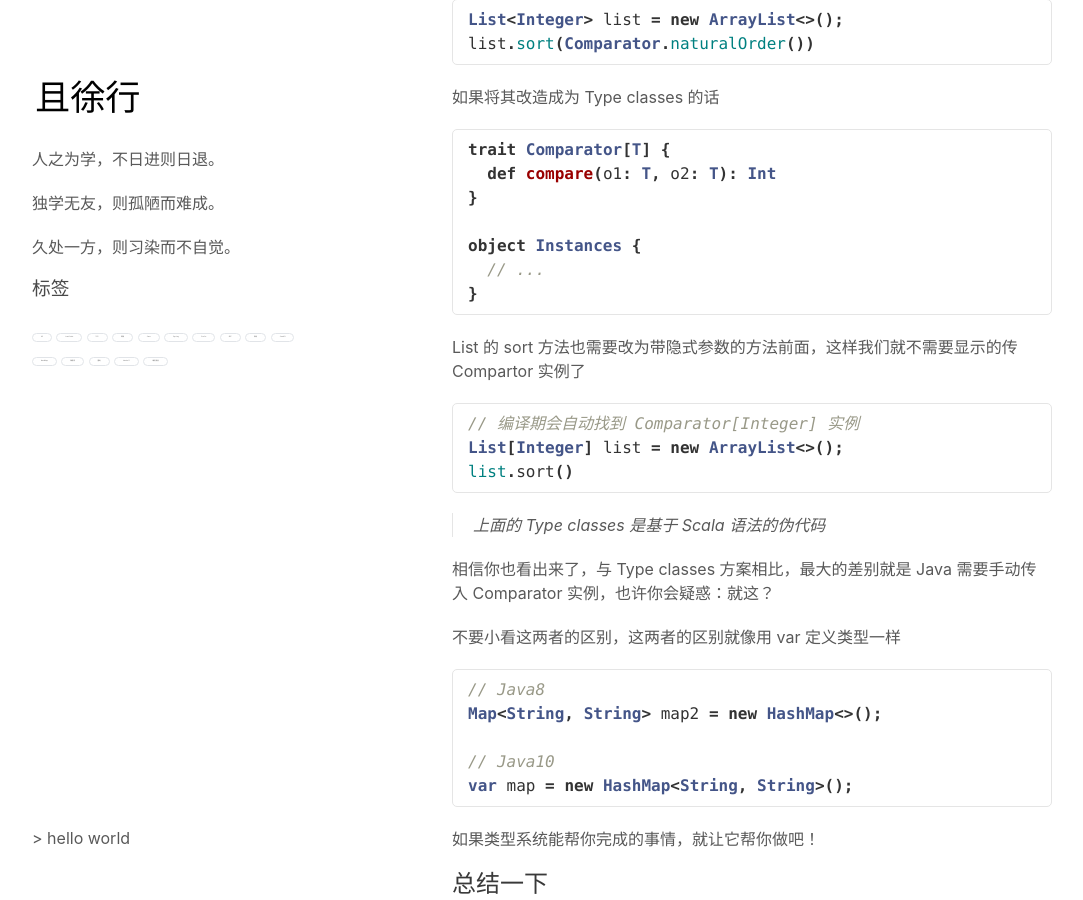
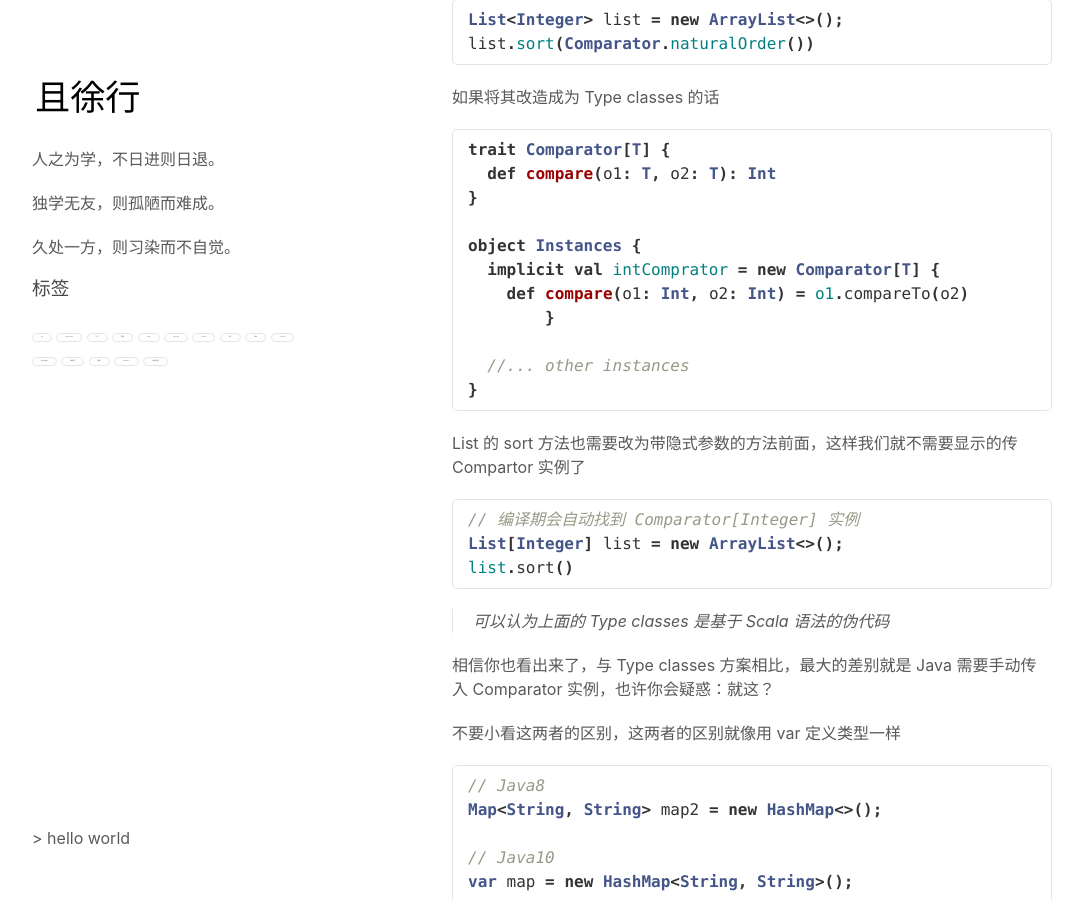
Before and after one commit to vran-dev/vran-dev.github.io, a Jekyll site: the page built from _articles/typeclasses-1/typeclasses-1.md, in a window 1280 px wide and 900 px high, scrolled down 7174 px. Shown: the whole window, without its empty margins (98-1181 px from the left). Built offline with Jekyll 4.4.1, drawn with Linux system fonts in a browser that asks for light colours; comment, search, counter and statistics services are not loaded.

Commit message:
feat(typeclasses-1):update content

````diff
--- a/_articles/typeclasses-1/typeclasses-1.md
+++ b/_articles/typeclasses-1/typeclasses-1.md
@@ -298,7 +298,11 @@ trait Comparator[T] {
 }
 
 object Instances {
-  // ...
+  implicit val intComprator = new Comparator[T] {
+    def compare(o1: Int, o2: Int) = o1.compareTo(o2)
+	}
+
+  //... other instances
 }
 ```
 
@@ -310,7 +314,7 @@ List[Integer] list = new ArrayList<>();
 list.sort()
 ```
 
-> 上面的 Type classes 是基于 Scala 语法的伪代码
+> 可以认为上面的 Type classes 是基于 Scala 语法的伪代码
 
 
 
````
